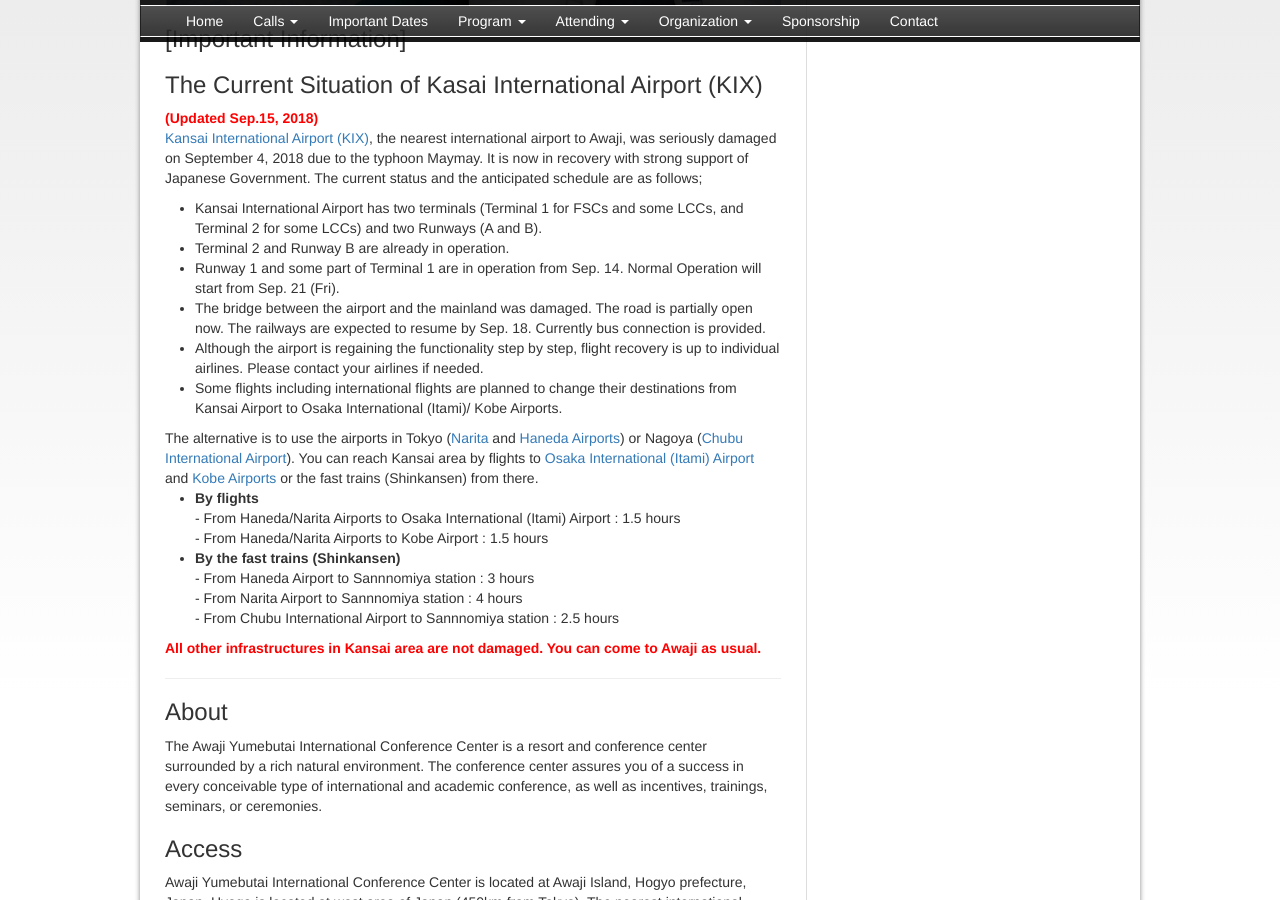
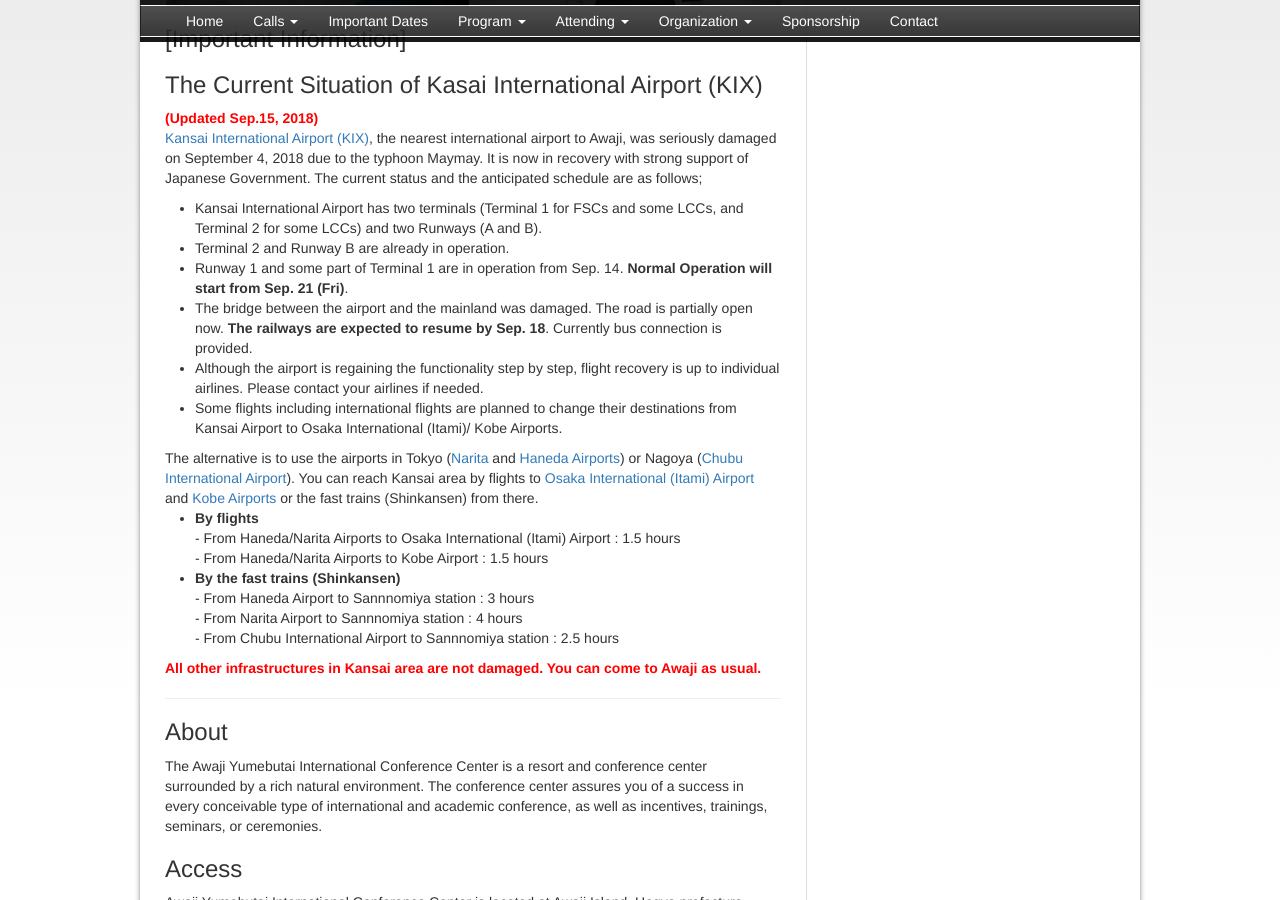
Before and after one commit to IJCKGconference/JIST2018, a Jekyll site: the page built from pages/attending/venue.html, in a window 1280 px wide and 900 px high, scrolled down 1239 px. Built offline with Jekyll 4.4.1, drawn with Linux system fonts in a browser that asks for light colours; comment, search, counter and statistics services are not loaded.

Commit message:
関空情報更新

```diff
--- a/pages/attending/venue.html
+++ b/pages/attending/venue.html
@@ -31,8 +31,8 @@
 <UL>
 <LI>Kansai International Airport has two terminals (Terminal 1 for FSCs and some LCCs, and Terminal 2 for some LCCs) and two Runways (A and B).
 <LI>Terminal 2 and Runway B are already in operation.
-<LI>Runway 1 and some part of Terminal 1 are in operation from Sep. 14. Normal Operation will start from Sep. 21 (Fri).
-<LI>The bridge between the airport and the mainland was damaged. The road is partially open now. The railways are expected to resume by Sep. 18. Currently bus connection is provided.
+<LI>Runway 1 and some part of Terminal 1 are in operation from Sep. 14. <b>Normal Operation will start from Sep. 21 (Fri)</b>.
+<LI>The bridge between the airport and the mainland was damaged. The road is partially open now. <b>The railways are expected to resume by Sep. 18</b>. Currently bus connection is provided.
 <LI>Although the airport is regaining the functionality step by step, flight recovery is up to individual airlines. Please contact your airlines if needed.
 <LI>Some flights including international flights are planned to change their destinations from Kansai Airport to Osaka International (Itami)/ Kobe Airports.
 </UL>
```
